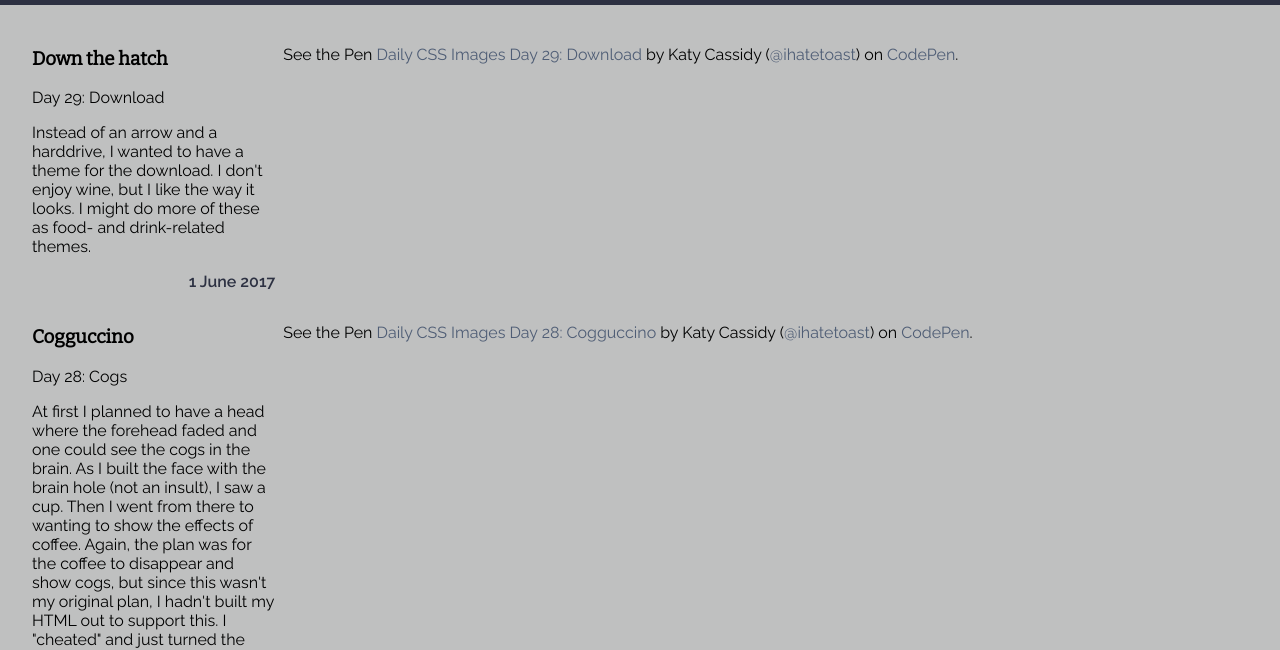
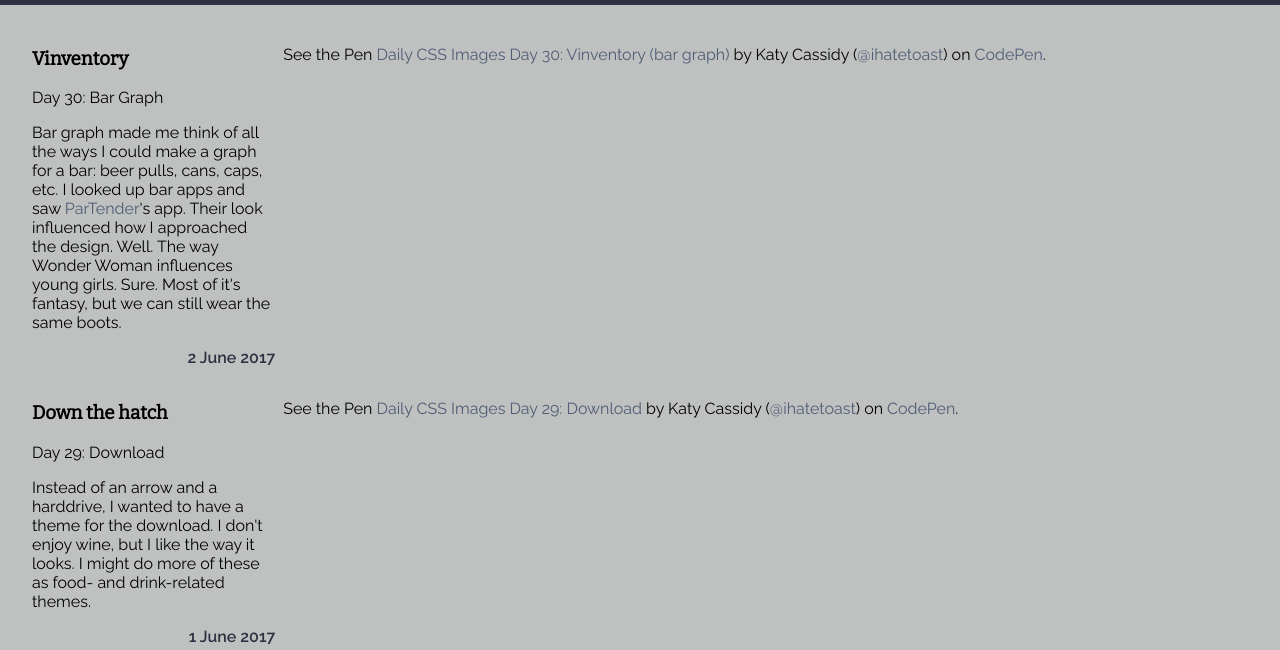
Before and after one commit to ihatetoast/dailycssimages, a plain HTML site: page index.html in a window 1280 px wide. Shown: the part 185-835 px from the top of the page. Drawn offline with nearby package versions, Linux system fonts and the light colour scheme; a script that the page names is missing.

Commit message:
bar graph vinventory finished

```diff
--- a/index.html
+++ b/index.html
@@ -20,6 +20,24 @@
 			</div>
 		</header>
 		<section class="container">
+		<!-- ******************** -->
+		<!--******* DAY 30 *******-->
+		<!-- ******************** -->
+
+		<div class="indexList">
+			<div class="description">
+				<h3 class="title">Vinventory</h3>
+				<p>Day 30: Bar Graph</p>
+				<p>Bar graph made me think of all the ways I could make a graph for a bar: beer pulls, cans, caps, etc. I looked up bar apps and saw <a href="https://app.partender.com/" target="_blank">ParTender</a>'s app. Their look influenced how I approached the design. Well. The way Wonder Woman influences young girls. Sure. Most of it's fantasy, but we can still wear the same boots.</p>
+				<div class="date">2 June 2017</div>
+			</div>
+
+			<div class="embedded">
+			<p data-height="520" data-theme-id="0" data-slug-hash="PjYMPo" data-default-tab="css,result" data-user="ihatetoast" data-embed-version="2" data-pen-title="Daily CSS Images Day 30: Vinventory (bar graph)" class="codepen">See the Pen <a href="https://codepen.io/ihatetoast/pen/PjYMPo/">Daily CSS Images Day 30: Vinventory (bar graph)</a> by Katy Cassidy (<a href="https://codepen.io/ihatetoast">@ihatetoast</a>) on <a href="https://codepen.io">CodePen</a>.</p>
+		<script async src="https://production-assets.codepen.io/assets/embed/ei.js"></script>
+			</div>
+		</div>
+
 		<!-- ******************** -->
 		<!--******* DAY 29 *******-->
 		<!-- ******************** -->
```
Also changed, not shown: htmlstorage.html (+1 -1 lines).
